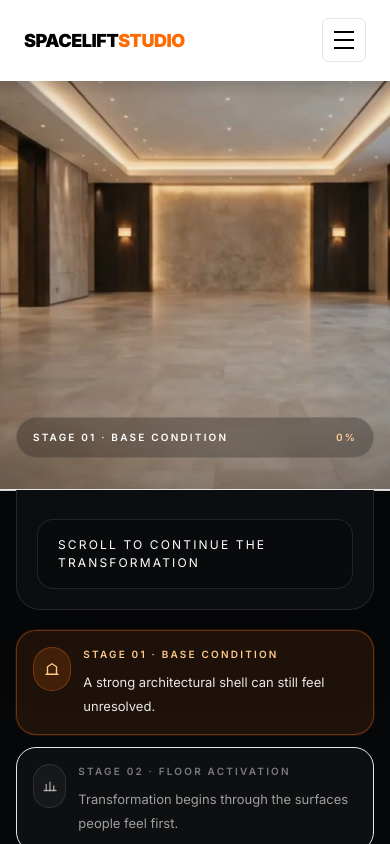
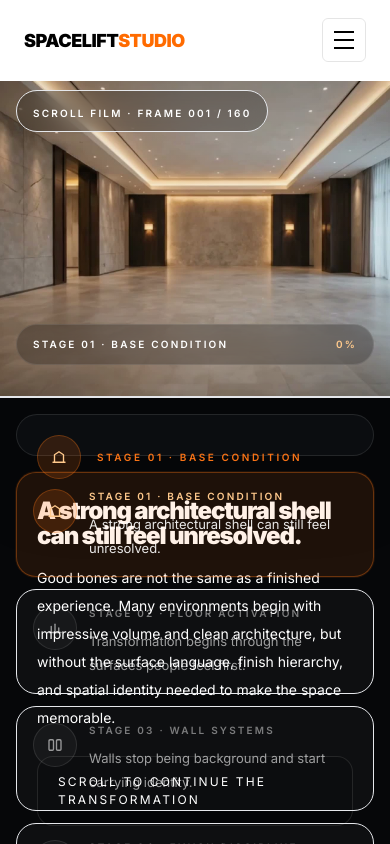
Before and after one commit to fadeljamali82-web/spacelift-website, a Next.js app: page / in a window 390 px wide. Shown: the top 844 px of the page. Built offline with nearby package versions, Linux system fonts and the light colour scheme.

Commit message:
Fix homepage mobile and desktop film layout

```diff
--- a/app/page.tsx
+++ b/app/page.tsx
@@ -13,8 +13,9 @@ type Stage = {
 };
 
 const TOTAL_FRAMES = 160;
-const DESKTOP_SCROLL_VH = 320;
-const MOBILE_SCROLL_VH = 240;
+const HEADER_OFFSET = 74;
+const DESKTOP_SCROLL_VH = 340;
+const MOBILE_SCROLL_VH = 260;
 
 const stages: Stage[] = [
     {
@@ -74,26 +75,6 @@ function padFrameNumber(frame: number) {
 
 function getFrameSrc(frame: number) {
     return `/images/home-hero-sequence/ezgif-frame-${padFrameNumber(frame)}.jpg`;
-}
-
-function getNearestLoadedFrame(
-    targetFrame: number,
-    loaded: boolean[],
-    totalFrames: number
-) {
-    const targetIndex = targetFrame - 1;
-
-    if (loaded[targetIndex]) return targetFrame;
-
-    for (let offset = 1; offset < totalFrames; offset += 1) {
-        const lower = targetIndex - offset;
-        const upper = targetIndex + offset;
-
-        if (lower >= 0 && loaded[lower]) return lower + 1;
-        if (upper < totalFrames && loaded[upper]) return upper + 1;
-    }
-
-    return 1;
 }
 
 function drawImageCover(canvas: HTMLCanvasElement, image: HTMLImageElement) {
@@ -192,7 +173,7 @@ function StageIcon({ index, active }: { index: number; active?: boolean }) {
 
     return (
         <div
-            className="flex h-11 w-11 items-center justify-center rounded-full border"
+            className="flex h-11 w-11 shrink-0 items-center justify-center rounded-full border"
             style={{ background: fill, borderColor: border }}
         >
             <svg width="18" height="18" viewBox="0 0 24 24" fill="none" aria-hidden="true">
@@ -261,11 +242,7 @@ export default function HomePage() {
     const [displayedFrame, setDisplayedFrame] = useState(1);
 
     const scrollHeight = isMobile ? MOBILE_SCROLL_VH : DESKTOP_SCROLL_VH;
-
-    const frameSources = useMemo(
-        () => Array.from({ length: TOTAL_FRAMES }, (_, i) => getFrameSrc(i + 1)),
-        []
-    );
+    const filmViewportHeight = `calc(100svh - ${HEADER_OFFSET}px)`;
 
     const activeStage =
         stages.find(
@@ -330,7 +307,7 @@ export default function HomePage() {
             if (Math.abs(diff) < 0.02) {
                 smoothFrameRef.current = target;
             } else {
-                smoothFrameRef.current = current + diff * 0.16;
+                smoothFrameRef.current = current + diff * 0.14;
             }
 
             const frameToDraw = clamp(Math.round(smoothFrameRef.current), 1, TOTAL_FRAMES);
@@ -411,9 +388,15 @@ export default function HomePage() {
                     <div className="absolute right-[-4%] top-[12%] h-44 w-44 rounded-full bg-white/[0.04] blur-3xl" />
                 </div>
 
-                <div className="pointer-events-none fixed inset-x-0 top-0 z-10 h-screen">
+                <div
+                    className="fixed inset-x-0 z-10"
+                    style={{ top: `${HEADER_OFFSET}px`, height: filmViewportHeight }}
+                >
                     <div className="flex h-full flex-col">
-                        <div className="relative h-[58vh] shrink-0 overflow-hidden border-b border-white/8 bg-[#060709] lg:h-[60vh]">
+                        <div
+                            className={`relative shrink-0 overflow-hidden border-b border-white/8 bg-[#060709] ${isMobile ? "h-[42%]" : "h-[60%]"
+                                }`}
+                        >
                             <canvas
                                 ref={canvasRef}
                                 className="block h-full w-full"
@@ -421,7 +404,6 @@ export default function HomePage() {
                             />
 
                             <div className="absolute inset-0 bg-[linear-gradient(180deg,rgba(0,0,0,0.08)_0%,rgba(0,0,0,0.02)_50%,rgba(0,0,0,0.22)_100%)]" />
-                            <div className="absolute inset-x-0 top-0 h-24 bg-gradient-to-b from-[#060709]/75 to-transparent" />
 
                             <div className="absolute left-4 top-4 rounded-full border border-white/12 bg-black/25 px-4 py-2 backdrop-blur-md sm:left-8 sm:top-8">
                                 <span className="text-[10px] font-semibold uppercase tracking-[0.22em] text-white/82 sm:text-[11px]">
@@ -448,10 +430,16 @@ export default function HomePage() {
                             </div>
                         </div>
 
-                        <div className="flex min-h-0 flex-1 items-center border-t border-white/4 bg-[#060709]">
-                            <div className="mx-auto w-full max-w-[1450px] px-4 py-5 sm:px-8 md:px-10 lg:px-14">
-                                <div className="grid gap-5 lg:grid-cols-[0.8fr_0.2fr] lg:gap-8">
-                                    <div className="rounded-[24px] border border-white/10 bg-[#0b0d10] p-5 shadow-[0_24px_80px_rgba(0,0,0,0.22)] sm:rounded-[28px] sm:p-6 md:p-8">
+                        <div
+                            className={`min-h-0 flex-1 border-t border-white/4 bg-[#060709] ${isMobile ? "overflow-y-hidden" : ""
+                                }`}
+                        >
+                            <div className="mx-auto h-full w-full max-w-[1450px] px-4 py-4 sm:px-8 md:px-10 lg:px-14 lg:py-5">
+                                <div
+                                    className={`grid h-full gap-4 lg:gap-8 ${isMobile ? "grid-cols-1" : "lg:grid-cols-[0.8fr_0.2fr]"
+                                        }`}
+                                >
+                                    <div className="min-h-0 rounded-[24px] border border-white/10 bg-[#0b0d10] p-5 shadow-[0_24px_80px_rgba(0,0,0,0.22)] sm:rounded-[28px] sm:p-6 md:p-8">
                                         <div className="mb-5 flex items-center gap-4">
                                             <StageIcon index={activeStageIndex} active />
                                             <div className="text-[10px] font-semibold uppercase tracking-[0.26em] text-[#f97316] md:text-[11px]">
@@ -461,18 +449,18 @@ export default function HomePage() {
 
                                         <div
                                             key={activeStage.id}
-                                            className="homepage-stage-fade min-h-[150px] sm:min-h-[162px] md:min-h-[176px]"
+                                            className="homepage-stage-fade flex min-h-[0] flex-col justify-start"
                                         >
-                                            <h1 className="max-w-[900px] text-[28px] font-black leading-[1.02] tracking-[-0.05em] text-white sm:text-[34px] md:text-[42px] lg:text-[52px] xl:text-[56px]">
+                                            <h1 className="max-w-[900px] text-[24px] font-black leading-[1.02] tracking-[-0.05em] text-white sm:text-[32px] md:text-[40px] lg:text-[50px]">
                                                 {activeStage.title}
                                             </h1>
 
-                                            <p className="mt-5 max-w-[860px] text-[14px] leading-7 text-white/72 sm:text-[15px] md:text-[17px] md:leading-8">
+                                            <p className="mt-4 max-w-[860px] text-[14px] leading-7 text-white/72 sm:text-[15px] md:text-[17px] md:leading-8">
                                                 {activeStage.body}
                                             </p>
                                         </div>
 
-                                        <div className="mt-7">
+                                        <div className="mt-6">
                                             {isFinalStage ? (
                                                 <div className="flex flex-col gap-4 sm:flex-row sm:items-center">
                                                     <Link
@@ -497,7 +485,8 @@ export default function HomePage() {
                                         </div>
                                     </div>
 
-                                    <div className="grid gap-3 md:grid-cols-3 lg:grid-cols-1">
+                                    {!isMobile && (
+                                        <div className="grid gap-3">
                                             {stages.map((stage, index) => {
                                                 const active = index === activeStageIndex;
                                                 return (
@@ -529,6 +518,42 @@ export default function HomePage() {
                                                 );
                                             })}
                                         </div>
+                                    )}
+
+                                    {isMobile && (
+                                        <div className="grid gap-3">
+                                            {stages.map((stage, index) => {
+                                                const active = index === activeStageIndex;
+                                                return (
+                                                    <div
+                                                        key={stage.id}
+                                                        className={`rounded-[20px] border px-4 py-4 transition-all duration-300 ${active
+                                                                ? "border-[#f97316]/35 bg-[#f97316]/10 shadow-[0_0_0_1px_rgba(249,115,22,0.10)]"
+                                                                : "border-white/8 bg-white/[0.03]"
+                                                            }`}
+                                                    >
+                                                        <div className="flex items-start gap-3">
+                                                            <StageIcon index={index} active={active} />
+                                                            <div className="min-w-0">
+                                                                <div
+                                                                    className={`text-[10px] font-semibold uppercase tracking-[0.22em] ${active ? "text-[#ffc98c]" : "text-white/45"
+                                                                        }`}
+                                                                >
+                                                                    {stage.label}
+                                                                </div>
+                                                                <div
+                                                                    className={`mt-2 text-[13px] leading-6 ${active ? "text-white/90" : "text-white/60"
+                                                                        }`}
+                                                                >
+                                                                    {stage.title}
+                                                                </div>
+                                                            </div>
+                                                        </div>
+                                                    </div>
+                                                );
+                                            })}
+                                        </div>
+                                    )}
                                 </div>
                             </div>
                         </div>
@@ -536,8 +561,9 @@ export default function HomePage() {
                 </div>
             </section>
 
-            <div className="relative z-20 mt-[100vh]">
-                <section className="relative border-t border-white/6 bg-[#0b0d10]">
+            <div style={{ height: `calc(${scrollHeight}vh - 100svh + ${HEADER_OFFSET}px)` }} />
+
+            <section className="relative z-20 border-t border-white/6 bg-[#0b0d10]">
                 <div className="pointer-events-none absolute inset-0 overflow-hidden">
                     <div className="absolute left-[8%] top-14 h-40 w-40 rounded-full bg-[#f97316]/10 blur-3xl" />
                     <div className="absolute bottom-10 right-[10%] h-px w-44 bg-gradient-to-r from-transparent via-[#f97316]/50 to-transparent" />
@@ -598,7 +624,6 @@ export default function HomePage() {
                     </div>
                 </div>
             </section>
-            </div>
 
             <style jsx global>{`
         .homepage-stage-fade {
@@ -619,3 +644,23 @@ export default function HomePage() {
         </main>
     );
 }
+
+function getNearestLoadedFrame(
+    targetFrame: number,
+    loaded: boolean[],
+    totalFrames: number
+) {
+    const targetIndex = targetFrame - 1;
+
+    if (loaded[targetIndex]) return targetFrame;
+
+    for (let offset = 1; offset < totalFrames; offset += 1) {
+        const lower = targetIndex - offset;
+        const upper = targetIndex + offset;
+
+        if (lower >= 0 && loaded[lower]) return lower + 1;
+        if (upper < totalFrames && loaded[upper]) return upper + 1;
+    }
+
+    return 1;
+}
```
Lines whose indentation alone changed are shown as unchanged.
